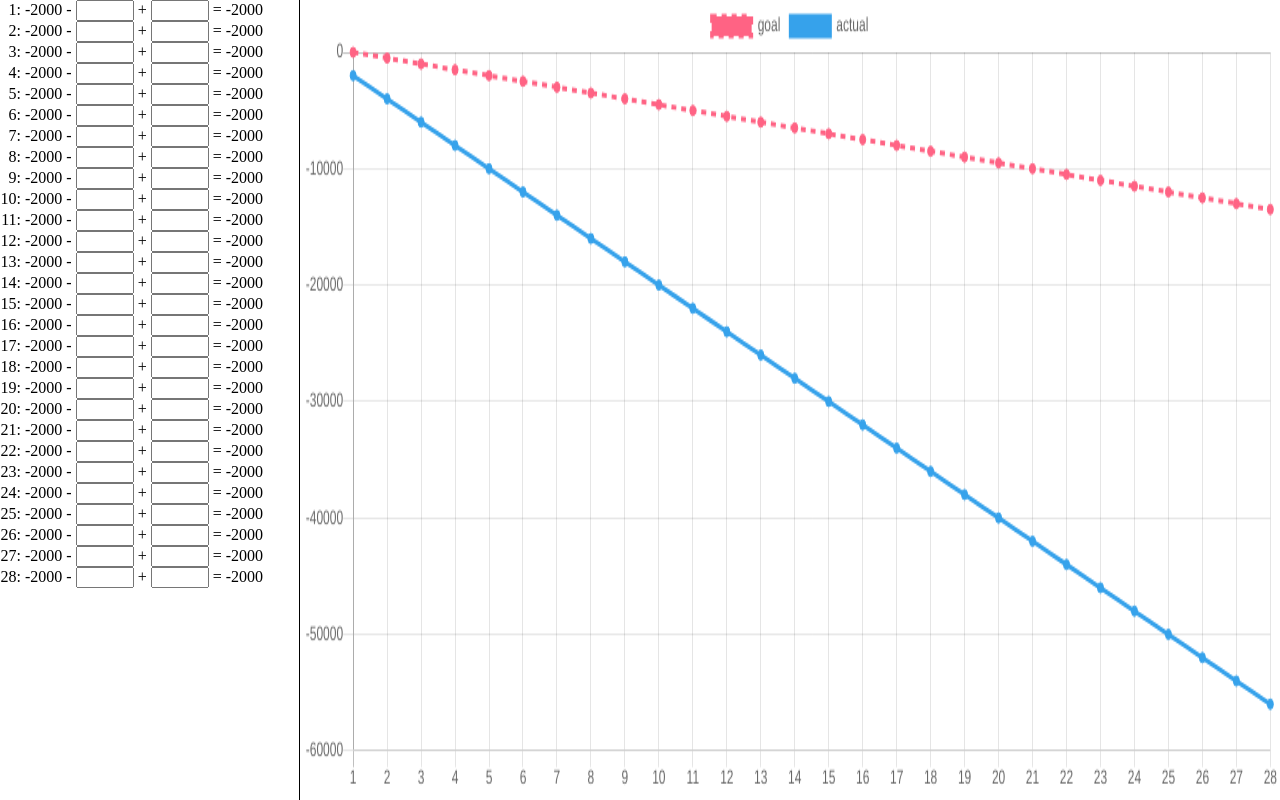
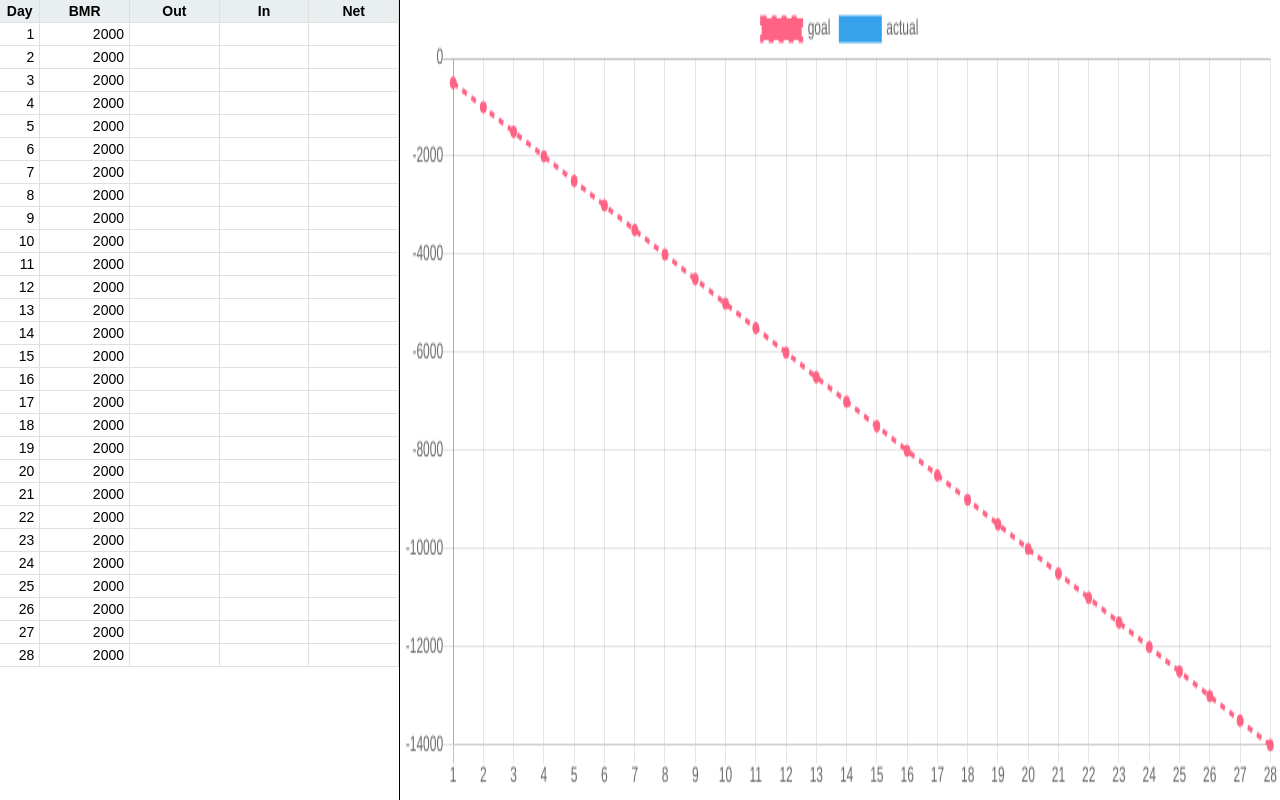
Before and after one commit to alexmarchant/tracker-spa, a Vue app: page / in a window 1280 px wide. Built offline with nearby package versions, Linux system fonts and the light colour scheme.

Commit message:
Chart workin

```diff
--- a/src/components/App.vue
+++ b/src/components/App.vue
@@ -4,8 +4,8 @@
       <inputs
         :days="days"
         :bmr="BMR"
+        @updateCaloriesOut="updateCaloriesOut"
         @updateCaloriesIn="updateCaloriesIn"
-        @updateCaloriesOut="updateCaloriesOut"
       />
     </div>
     <div class="charts-container">
@@ -40,28 +40,52 @@ export default class App extends Vue {
   days: Days = days
   BMR = 2000
 
-  updateCaloriesIn (index: number, calories: number) {
-    this.days[index].caloriesIn = calories
-    console.log(index, calories)
+  updateCaloriesOut (index: number, calories: string) {
+    const processedCalories = this.processCalories(calories)
+
+    this.days[index].caloriesOut = processedCalories
   }
 
-  updateCaloriesOut (index: number, calories: number) {
-    this.days[index].caloriesOut = calories
-    console.log(index, calories)
+  updateCaloriesIn (index: number, calories: string) {
+    const processedCalories = this.processCalories(calories)
+
+    this.days[index].caloriesIn = processedCalories
+  }
+
+  processCalories (calories: string): any {
+    if (!isNaN(calories as any)) {
+      const result = parseInt(calories, 10)
+      if (isNaN(result as any)) {
+        return null
+      }
+      return result
+    } else {
+      return calories
+    }
   }
 }
 </script>
 
 <style>
+html {
+  box-sizing: border-box;
+}
+
+*, *:before, *:after {
+  box-sizing: inherit;
+}
+
 body {
   margin: 0;
+  font-family: Arial,x-locale-body,sans-serif;
+  -webkit-font-smoothing: antialiased;
 }
 </style>
 
 <style scoped>
 .app {
   display: grid;
-  grid-template-columns: 300px auto;
+  grid-template-columns: 400px auto;
   grid-template-rows: auto;
   height: 100vh;
 }
--- a/src/components/Inputs.vue
+++ b/src/components/Inputs.vue
@@ -1,32 +1,51 @@
 <template>
   <div class="inputs">
-    <div
+    <table>
+      <thead>
+        <tr>
+          <th class="day">Day</th>
+          <th class="bmr">BMR</th>
+          <th class="c-out">Out</th>
+          <th class="c-in">In</th>
+          <th class="net">Net</th>
+        </tr>
+      </thead>
+      <tbody>
+        <tr
           v-for="(day, i) in days"
           class="input-row"
           :key="i"
         >
-      <span class="day-label">{{i + 1}}:</span>
-      {{-BMR}} -
+          <td class="day">{{i + 1}}</td>
+          <td class="bmr">{{BMR}}</td>
+          <td
+            class="c-out"
+            :class="{ error: invalid(day.caloriesOut) }"
+          >
             <input
-        :value="caloriesValue(day.caloriesOut)"
-        class="calories-out"
               @input="$emit('updateCaloriesOut', i, $event.target.value)"
-      />
-      +
+              :value="day.caloriesOut"
+            >
+          </td>
+          <td
+            class="c-in"
+            :class="{ error: invalid(day.caloriesIn) }"
+          >
             <input
-        :value="caloriesValue(day.caloriesIn)"
-        class="calories-in"
               @input="$emit('updateCaloriesIn', i, $event.target.value)"
-      />
-      =
-      {{net(day)}}
-    </div>
+              :value="day.caloriesIn"
+            >
+          </td>
+          <td class="net">{{net(day)}}</td>
+        </tr>
+      </tbody>
+    </table>
   </div>
 </template>
 
 <script lang="ts">
 import { Component, Vue, Prop } from 'vue-property-decorator'
-import { Days, Day } from '../lib/Days'
+import { Days, Day, net } from '../lib/Days'
 
 @Component
 export default class Inputs extends Vue {
@@ -39,8 +58,12 @@ export default class Inputs extends Vue {
     return calories ? calories.toString() : ''
   }
 
-  net (day: Day): number {
-    return -this.BMR - day.caloriesOut + day.caloriesIn
+  net (day: Day): number | null {
+    return net(this.BMR, day)
+  }
+
+  invalid (calories: string): boolean {
+    return isNaN(calories as any)
   }
 }
 </script>
@@ -51,14 +74,55 @@ export default class Inputs extends Vue {
   height: 100%;
 }
 
-.calories-in,
-.calories-out {
-  width: 50px;
+table {
+  width: 100%;
+  border-collapse: collapse;
 }
 
-.day-label {
-  display: inline-block;
-  width: 21px;
+th, td {
+  border: solid #e0e0dc;
+  border-width: 0 1px 1px 0;
+}
+
+th {
+  background-color: rgba(212, 221, 228, .5);
+  text-align: center;
+}
+
+td {
   text-align: right;
 }
+
+td.error {
+  background-color: rgb(255, 175, 175);
+}
+
+th, td, input {
+  padding: 3px 5px;
+  font-size: 14px;
+}
+
+.day {
+  width: 10%;
+}
+
+.bmr, .c-in, .c-out, .net {
+  width: 22.5%;
+}
+
+.c-in,
+.c-out {
+  padding: 0;
+}
+
+input {
+  border: 0;
+  width: 100%;
+  background: transparent;
+  text-align: right;
+}
+
+input:focus {
+  outline: none;
+}
 </style>
--- a/src/components/MyChart.vue
+++ b/src/components/MyChart.vue
@@ -5,7 +5,7 @@
 <script lang="ts">
 import { Component, Vue, Prop, Watch } from 'vue-property-decorator'
 import Chart from 'chart.js'
-import { Days } from '../lib/Days'
+import { Days, net } from '../lib/Days'
 
 @Component
 export default class MyChart extends Vue {
@@ -27,22 +27,27 @@ export default class MyChart extends Vue {
   }
 
   get labels (): string[] {
-    return this.days.map((day, index) => index + 1)
+    return this.days.map((day, index) => (index + 1).toString())
   }
 
   get goalData (): number[] {
     return this.days.map((day, i) => {
-      return i * -500
+      return (i + 1) * -500
     })
   }
 
-  get actualData (): number[] {
+  get actualData (): any[] {
+    let cumm = 0
     return this.days.reduce((acc, day) => {
-      const lastValue = acc[acc.length - 1] || 0
-      const net = this.BMR + day.caloriesOut - day.caloriesIn
-      acc.push(lastValue - net)
+      const dayNet = net(this.BMR, day)
+      if (dayNet) {
+        cumm += dayNet
+        acc.push(cumm)
+      } else {
+        acc.push(null)
+      }
       return acc
-    }, [] as number[])
+    }, [] as any[])
   }
 
   mounted () {
--- a/src/lib/Days.ts
+++ b/src/lib/Days.ts
@@ -1,5 +1,16 @@
 export type Day = {
-  caloriesIn: number,
-  caloriesOut: number,
+  caloriesIn: any,
+  caloriesOut: any,
 }
 export type Days = Day[]
+
+export function net (BMR: number, day: Day): number | null {
+  if (
+    (isNaN(day.caloriesOut as any) && isNaN(day.caloriesIn as any)) ||
+    (!day.caloriesOut && !day.caloriesIn)
+  ) {
+    return null
+  }
+
+  return -BMR - (day.caloriesOut || 0) + (day.caloriesIn || 0)
+}
```
Lines whose indentation alone changed are shown as unchanged.
